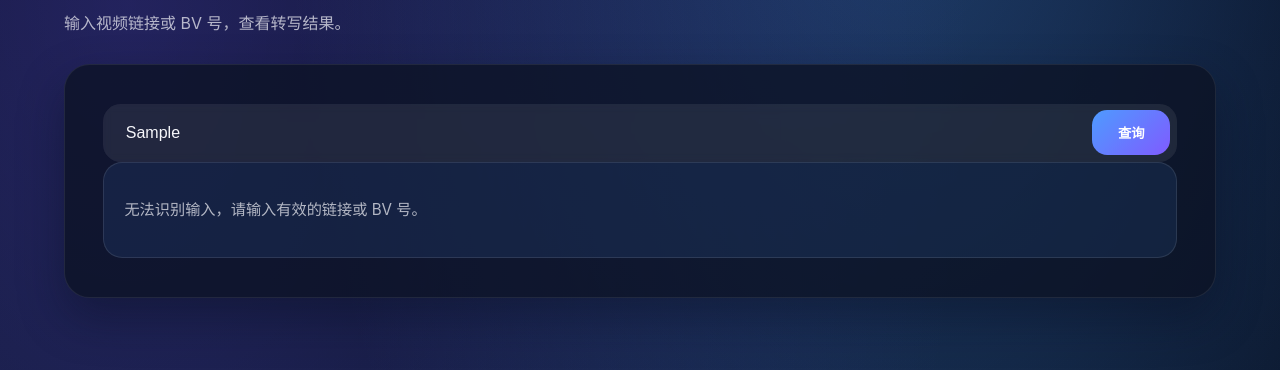
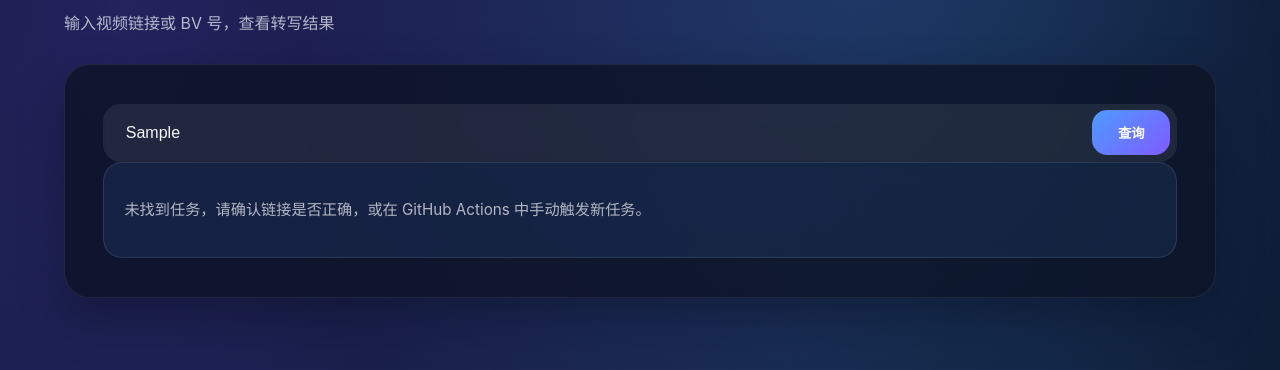
Before and after one commit to caituo27/vedio_workflow, a website: page docs/index.html in a window 1280 px wide. Both pictures are taken after typing "Sample" into the empty fields and a click on the button "查询". Shown: the part 204-574 px from the top of the page. Drawn offline with Linux system fonts and the light colour scheme.

Commit message:
修改查询和prompt

```diff
--- a/docs/app.js
+++ b/docs/app.js
@@ -201,7 +201,7 @@ function normaliseInput(value) {
     };
   }
 
-  return null;
+  return { isTitleSearch: true, query: trimmed.toLowerCase() };
 }
 
 const HTML_ESCAPE_LOOKUP = {
@@ -388,6 +388,7 @@ function updateLookupResult(container, job) {
 
   container.hidden = false;
   container.innerHTML = `
+    <h3>${escapeHtml(job.title || '未命名视频')}</h3>
     <p>状态：<span class="status ${job.status}">${status}</span></p>
     <p>作者：${author}</p>
     <p>最近更新：${new Date(job.updatedAt).toLocaleString()}</p>
@@ -520,8 +521,17 @@ async function bootstrap() {
     jobs = await fetchJobs();
     const jobMap = jobs.jobs || {};
     updateJobs(jobsContainer, jobMap);
-    const job = jobMap[normalized.jobId];
-    updateLookupResult(resultContainer, job ?? null);
+
+    let foundJob = null;
+    if (normalized.isTitleSearch) {
+      const query = normalized.query;
+      const allJobs = Object.values(jobMap);
+      foundJob = allJobs.find(job => job.title && job.title.toLowerCase().includes(query));
+    } else {
+      foundJob = jobMap[normalized.jobId];
+    }
+
+    updateLookupResult(resultContainer, foundJob ?? null);
   });
 
   // Auto refresh job list every 60 seconds.
--- a/docs/index.html
+++ b/docs/index.html
@@ -23,7 +23,7 @@
       <section id="lookup" class="section lookup">
         <header class="section-head">
           <h2>查询任务</h2>
-          <p>输入视频链接或 BV 号，查看转写结果。</p>
+          <p>输入视频链接或 BV 号，查看转写结果</p>
         </header>
         <div class="lookup-shell">
           <form id="lookup-form" class="lookup-form" autocomplete="off">
--- a/src/transform/gemini_transcriber.ts
+++ b/src/transform/gemini_transcriber.ts
@@ -63,7 +63,7 @@ export async function transcribeWithGemini(
         "2. 按照语义在合适的位置分段，每个段落不超过400字；每个段落提供 JSON 对象包含 index、text 字段，可选 start/end (mm:ss)。",
         "3. 返回格式为 JSON：{ \"language\": 原音语言, \"segments\": [{ \"index\": 1, \"text\": \"...\", \"start\": \"00:00\", \"end\": \"00:30\" }] }",
         "4. 这份音频中如果包含带货广告信息，请识别并用删除线进行标记。",
-        "5. 所有文本使用简体中文。",
+        "5. 如果有语气词（比如“嗯”、“啊”）请删除。",
     ].join("\n");
 
     info("调用 Gemini 生成文字稿…");
```
